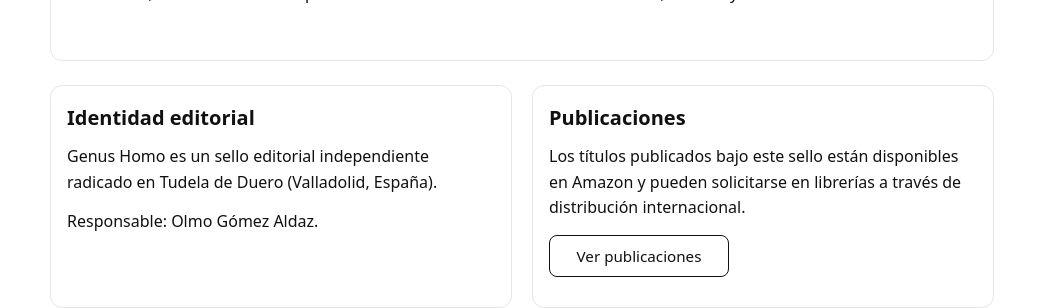
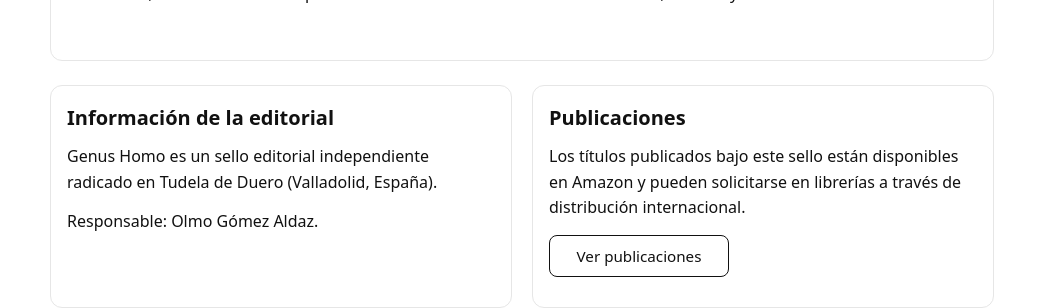
Before and after one commit to olmogaldaz/olmogaldaz.github.io, a Jekyll site: the page built from es/genus-homo/index.html, in a window 1280 px wide and 1010 px high. Shown: the part 488-796 px from the top of the window, without its empty margins (118-1161 px from the left). Built offline with Jekyll 4.4.1, drawn with Linux system fonts in a browser that asks for light colours.

Commit message:
Update index.html

```diff
--- a/es/genus-homo/index.html
+++ b/es/genus-homo/index.html
@@ -33,7 +33,7 @@
 
     <!-- IDENTIDAD -->
     <div class="card">
-      <h2>Identidad editorial</h2>
+      <h2>Información de la editorial</h2>
       <p>
         Genus Homo es un sello editorial independiente radicado en Tudela de Duero (Valladolid, España).
       </p>
```
